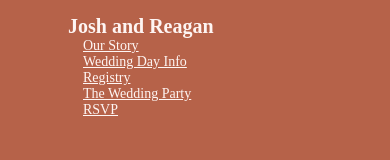
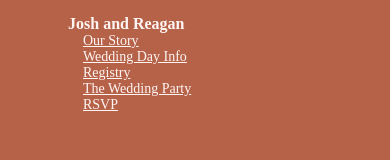
Before and after one commit to c-boyd/rj, a plain HTML site: page index.html in a window 390 px wide. Shown: the top 160 px of the page. Drawn offline with Linux system fonts and the light colour scheme; a web font is replaced by a local one.

Commit message:
Update web.css

```diff
--- a/web.css
+++ b/web.css
@@ -40,7 +40,7 @@ ul.nav h1 a {
     float: none;
   }
   ul.nav h1 {
-    font: bold 20px bookman-jf-pro;
+    font: bold 16px bookman-jf-pro;
   }
   ul.nav li a {
     padding: 0px 10px 0px 15px;
```
